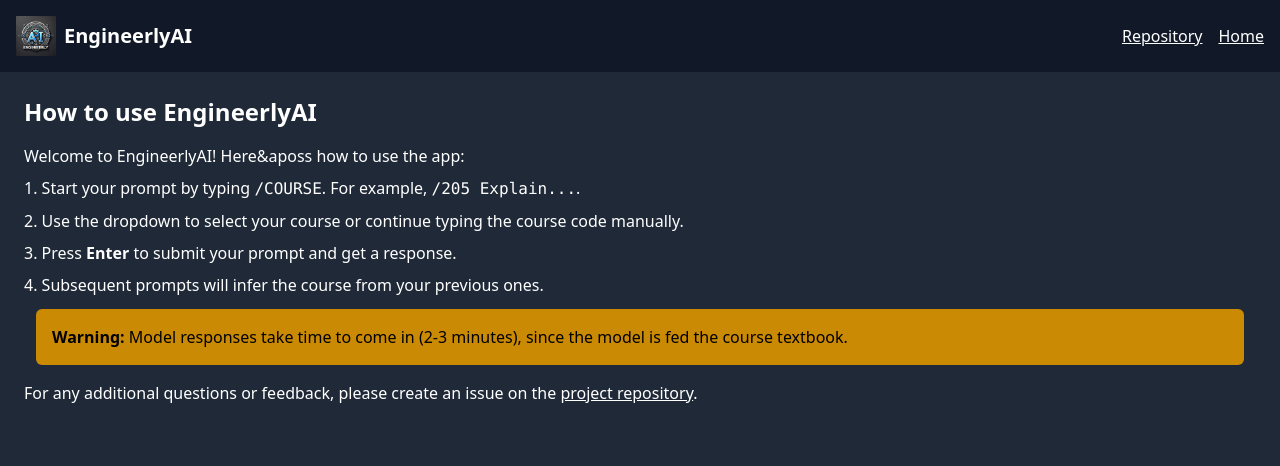
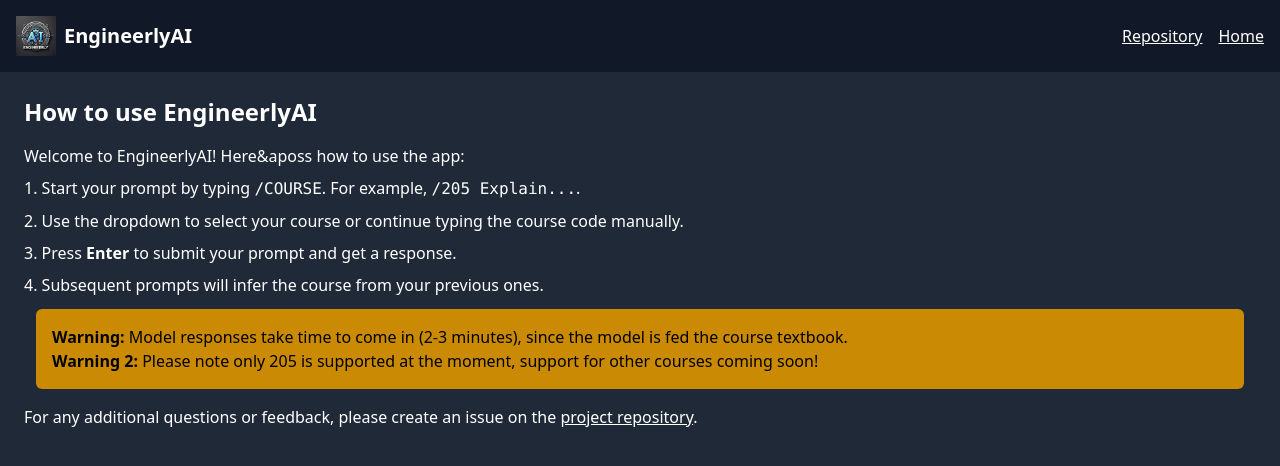
Before and after one commit to UmairK5669/EngineerlyAI, a Next.js app in the folder frontend/: page /help in a window 1280 px wide. Shown: the top 466 px of the page. Built offline with nearby package versions, Linux system fonts and the light colour scheme.

Commit message:
adding course support warning

```diff
--- a/frontend/app/components/HelpText.tsx
+++ b/frontend/app/components/HelpText.tsx
@@ -15,6 +15,9 @@
                     <strong>Warning:</strong> Model responses take time to come in (2-3 minutes), since the model is fed
                     the course textbook.
                 </p>
+                <p>
+                    <strong>Warning 2:</strong> Please note only 205 is supported at the moment, support for other courses coming soon!
+                </p>
             </div>
         </div>
     );
--- a/frontend/app/page.tsx
+++ b/frontend/app/page.tsx
@@ -4,7 +4,7 @@
 import Header from "./components/Header";
 import HelpText from "./components/HelpText";
 
-const options = ["205", "222", "240", "204", "250"];
+const options = ["205"];
 
 const Home = () => {
   const [prompt, setPrompt] = useState("");
```
